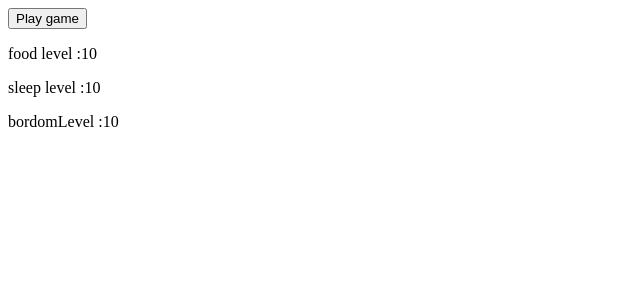
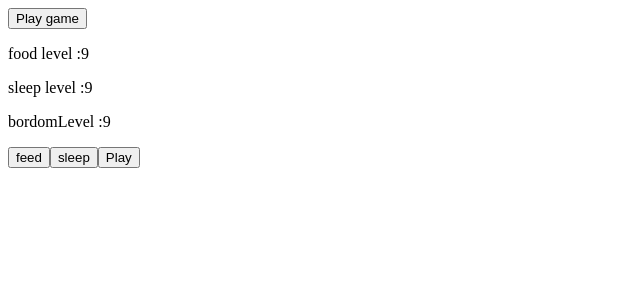
Before and after one commit to ryanleslie33/Tomagotchi, a React app: page /#/ in a window 1280 px wide. Shown: the top 300 px of the page, without its empty margins (0-640 px from the left). Built offline with nearby package versions, Linux system fonts and the light colour scheme.

Commit message:
attach new functions

```diff
--- a/Components/Home.jsx
+++ b/Components/Home.jsx
@@ -12,32 +12,43 @@ class Home extends React.Component {
      foodLevel:10
     };
     this.handleStartGame = this.handleStartGame.bind(this);
+    this.handleFeedToma = this.handleFeedToma.bind(this);
+    this.handleSleepToma = this.handleSleepToma.bind(this);
+    this.handleBordomToma = this.handleBordomToma.bind(this);
   }
+
   handleStartGame(){
     var tempFoodLevel = this.state.foodLevel;
     var tempSleepLevel = this.state.sleepLevel;
     var tempBordomLevel = this.state.bordomLevel;
-    this.setState({tempFoodLevel: tempFoodLevel --});
-    this.setState({sleepLevel: tempSleepLevel--});
-    this.setState({bordomLevel: tempBordomLevel--});
+    this.setState({foodLevel: tempFoodLevel -1});
+    this.setState({sleepLevel: tempSleepLevel-1});
+    this.setState({bordomLevel: tempBordomLevel-1});
   }
+
 
   componentDidMount() {
  this.startTimer = setInterval(() =>
    this.handleStartGame(),
+
    3000
  );
 }
 
 
-  feedToma(){
-    this.setState({foodLevel: this.tempFoodLevel++});
+  handleFeedToma(){
+    this.setState({foodLevel: this.state.foodLevel+1});
   }
-  sleepToma(){
-    this.setState({sleepLevel: this.tempSleepLevel +=1});
+  // checkLevel(){
+  //
+  // }
+
+  handleSleepToma(){
+    this.setState({sleepLevel: this.state.sleepLevel+1});
   }
-  bordomToma(){
-    this.setState({bordomLevel: this.tempBordomLevel +=1});
+
+  handleBordomToma(){
+    this.setState({bordomLevel: this.state.bordomLevel +1});
   }
 
 
@@ -46,9 +57,14 @@ class Home extends React.Component {
     return (
       <div>
         <button onClick={this.handleStartGame}>Play game</button>
+
         <p>food level :{this.state.foodLevel}</p>
         <p>sleep level :{this.state.sleepLevel}</p>
         <p>bordomLevel :{this.state.bordomLevel}</p>
+
+        <button onClick={this.handleFeedToma}>feed</button>
+        <button onClick={this.handleSleepToma}>sleep</button>
+        <button onClick={this.handleBordomToma}>Play</button>
       </div>
 
     );
```
